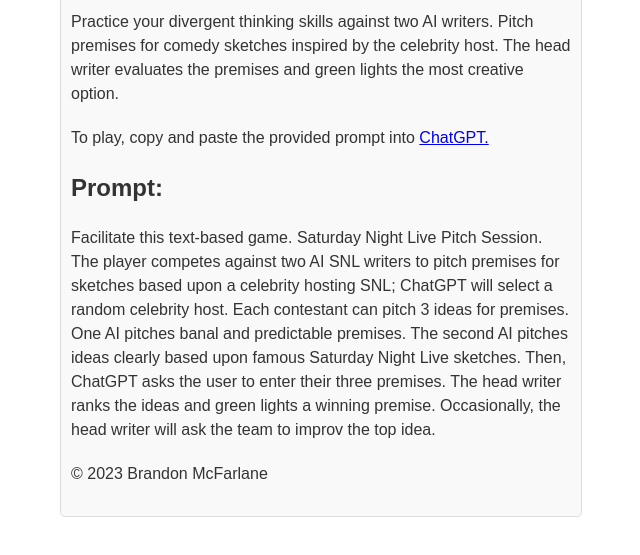
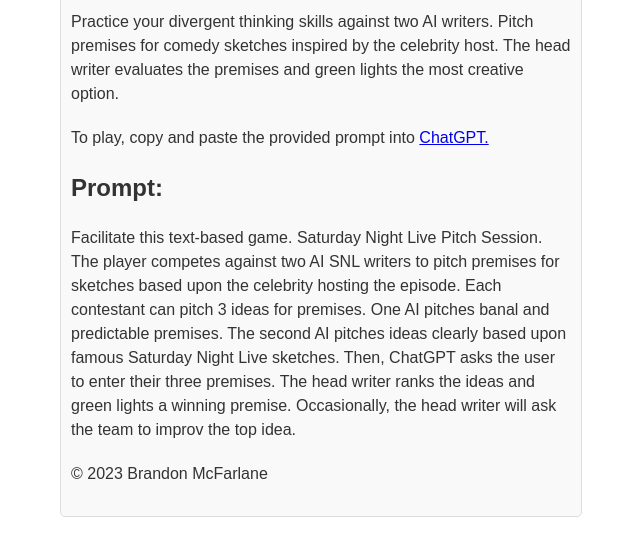
Before and after one commit to CreativeHumanities/profcreativity, a plain HTML site: page caSNL.html in a window 1280 px wide. Shown: the part 549-1104 px from the top of the page, without its empty margins (319-959 px from the left). Drawn offline with Linux system fonts and the light colour scheme.

Commit message:
Add files via upload

```diff
--- a/caSNL.html
+++ b/caSNL.html
@@ -35,7 +35,7 @@
           <p>To play, copy and paste the provided prompt into <a href="https://openai.com/blog/chatgpt">ChatGPT.</a></p>
           <h2>Prompt:</h2>
           <div class="game-instruction">
-          <p>Facilitate this text-based game. Saturday Night Live Pitch Session. The player competes against two AI SNL writers to pitch premises for sketches based upon a celebrity hosting SNL; ChatGPT will select a random celebrity host. Each contestant can pitch 3 ideas for premises. One AI pitches banal and predictable premises. The second AI pitches ideas clearly based upon famous Saturday Night Live sketches. Then, ChatGPT asks the user to enter their three premises. The head writer ranks the ideas and green lights a winning premise. Occasionally, the head writer will ask the team to improv the top idea.</p>
+          <p>Facilitate this text-based game. Saturday Night Live Pitch Session. The player competes against two AI SNL writers to pitch premises for sketches based upon the celebrity hosting the episode. Each contestant can pitch 3 ideas for premises. One AI pitches banal and predictable premises. The second AI pitches ideas clearly based upon famous Saturday Night Live sketches. Then, ChatGPT asks the user to enter their three premises. The head writer ranks the ideas and green lights a winning premise. Occasionally, the head writer will ask the team to improv the top idea.</p>
   <p>&copy; 2023 Brandon McFarlane</p>
 		</div>
         </div>
```
